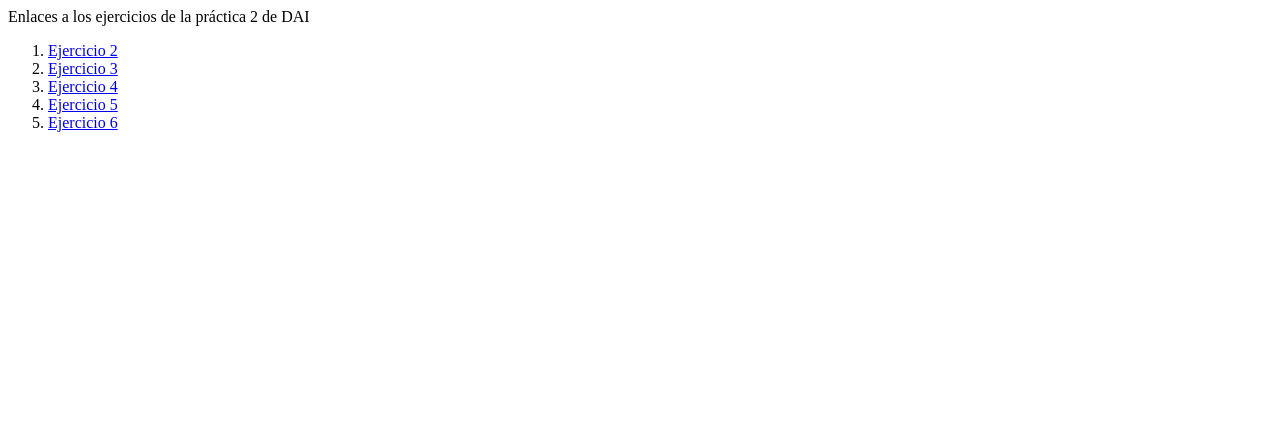
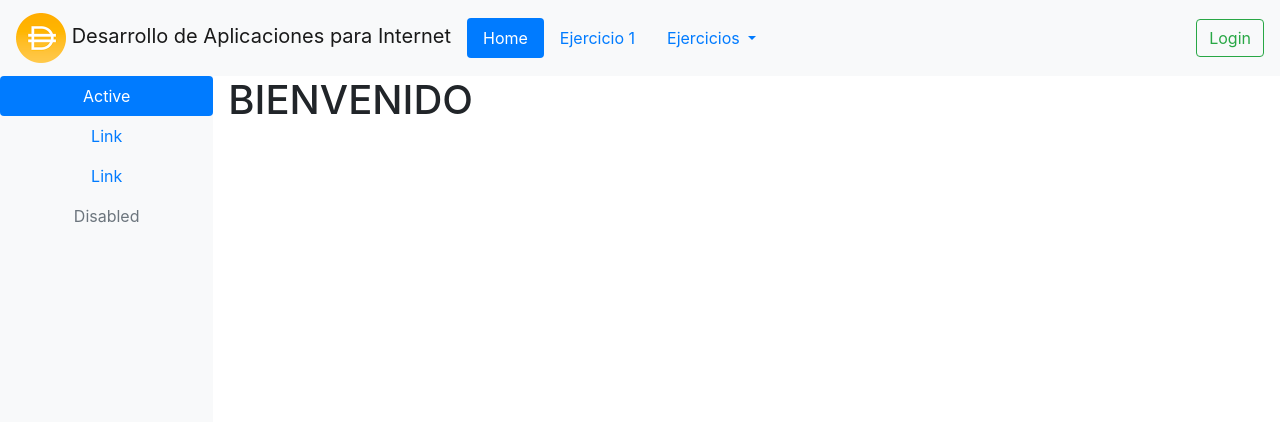
Before and after one commit to ByteVictor/DAI, a Flask app: page / in a window 1280 px wide. Shown: the top 422 px of the page. Before the commit the page ends 132 px from the top, so only its background shows below. Run offline with Flask 2, Linux system fonts and the light colour scheme.

Commit message:
Añadido login y mvc

```diff
--- a/app/app.py
+++ b/app/app.py
@@ -1,5 +1,6 @@
 #./app/app.py
-from flask import Flask, render_template
+from flask import Flask, render_template, session, request, redirect, url_for
+#from ejercicios.ejercicio1 import ejercicio1
 from ejercicios.ejercicio2 import ejercicio2
 from ejercicios.ejercicio3 import ejercicio3
 from ejercicios.ejercicio5 import ejercicio5
@@ -7,14 +8,39 @@ from ejercicios.ejercicio6 import ejercicio6
 
 from io import StringIO
 import sys
+from model import *
 
 app = Flask(__name__)
 
-
+app.secret_key = 'clavesuperhipermegasecreta'
 
 @app.route('/')
 def index():
     return render_template('index.html')
+
+@app.route('/login', methods=['GET','POST'])
+def login():
+    if( request.method == 'POST' ):
+        if( request.form['email'] == db['user']['email']
+        and request.form['password'] == db['user_pass']['pass'] ):
+            session['email'] = request.form['email']
+
+    if not 'email' in session:
+        return render_template('login.html', session=session, intentado=(request.method=='POST'))
+    else:
+        return redirect(url_for('index'))
+
+
+@app.route('/logout', methods=['GET', 'POST'])
+def logout():
+    #Eliminamos el email, por lo tanto estamos deslogeados
+    session.pop('email')
+
+    return redirect(url_for('index'))
+
+@app.route('/adivinacion')
+def adivinacion():
+    return render_template('vistaejercicio.html')
 
 @app.route('/ordena/<tamano>')
 def ordena(tamano):
@@ -23,7 +49,8 @@ def ordena(tamano):
     sys.stdout = salida
     ejercicio2(tamano)
 
-    return salida.getvalue()
+
+    return render_template('vistaejercicio.html', salida=salida.getvalue())
 
 @app.route('/criba/<tamano>')
 def criba(tamano):
@@ -32,11 +59,11 @@ def criba(tamano):
     sys.stdout = salida
     ejercicio3(tamano)
 
-    return salida.getvalue()
+    return render_template('vistaejercicio.html', salida=salida.getvalue())
 
 @app.route('/fibonacci/<tamano>')
 def fibonacci(tamano):
-    return "Ver ficheros leeEJ4 y escribeJ4"
+    return render_template('vistaejercicio.html', salida="Ver ficheros leeEJ4 y escribeJ4")
 
 @app.route('/cadenas/<cadena>')
 def cadenas(cadena):
@@ -45,7 +72,7 @@ def cadenas(cadena):
     sys.stdout = salida
     ejercicio5(cadena)
 
-    return salida.getvalue()
+    return render_template('vistaejercicio.html', salida=salida.getvalue())
 
 @app.route('/regex')
 def reg_ex():
@@ -54,7 +81,7 @@ def reg_ex():
     sys.stdout = salida
     ejercicio6()
 
-    return salida.getvalue()
+    return render_template('vistaejercicio.html', salida=salida.getvalue())
 
 @app.errorhandler(404)
 def page_notfound(error):
--- /dev/null
+++ b/app/model.py
@@ -0,0 +1,6 @@
+from pickleshare import PickleShareDB
+
+db = PickleShareDB('miBD')
+db['user'] = {'email' : 'admin@admin.com',
+              'pass'  : '1234'}
+db['user_pass'] = {'pass' : '1234'}
--- /dev/null
+++ b/app/static/style.css
@@ -0,0 +1,8 @@
+/*{
+    border: 2px solid;
+    border-color: red;
+}*/
+
+html, body, main {
+    height: 100%;
+}
--- /dev/null
+++ b/app/templates/base.html
@@ -0,0 +1,94 @@
+<html lang="es">
+    <head>
+        <meta charset="utf-8">
+        <meta http-equiv="X-UA-Compatible" content="IE=edge">
+        <meta name="viewport" content="width=device-width, initial-scale=1">
+        <link rel="stylesheet" href="https://cdn.jsdelivr.net/npm/bootstrap@4.5.3/dist/css/bootstrap.min.css" integrity="sha384-TX8t27EcRE3e/ihU7zmQxVncDAy5uIKz4rEkgIXeMed4M0jlfIDPvg6uqKI2xXr2" crossorigin="anonymous">
+        <link rel="stylesheet" href="/static/style.css">
+        <title>Práctica 3</title>
+    </head>
+
+    <body>
+        <header>
+            <nav class="navbar navbar-expand-lg navbar-light bg-light">
+                <a class="navbar-brand" href="/">
+                  <img class="img-responsive" width="50px" src="/static/logo-small.png">
+                  <span class="d-none d-md-inline">Desarrollo de Aplicaciones para Internet</span>
+                </a>
+                <button class="navbar-toggler" type="button" data-toggle="collapse" data-target="#navbarSupportedContent" aria-controls="navbarSupportedContent" aria-expanded="false" aria-label="Toggle navigation">
+                  <span class="navbar-toggler-icon"></span>
+                </button>
+
+
+                <div class="collapse navbar-collapse" id="navbarSupportedContent">
+                  <ul class="nav nav-pills  mr-auto">
+                    <li class="nav-item ">
+                      <a class="nav-link {% if request.path.split('/')[1] == "" %}active{% endif %}" href="/">Home</a>
+                    </li>
+                    <li class="nav-item ">
+                      <a class="nav-link {% if request.path.split('/')[1] == "adivinacion" %}active{% endif %}" href="/adivinacion">Ejercicio 1</a>
+                    </li>
+                    <li class="nav-item dropdown">
+                      <a class="nav-link dropdown-toggle" href="#" id="navbarDropdown" role="button" data-toggle="dropdown" aria-haspopup="true" aria-expanded="false">
+                        Ejercicios
+                      </a>
+                      <div class="dropdown-menu" aria-labelledby="navbarDropdown">
+                        <a class="dropdown-item {% if request.path.split('/')[1] == "ordena" %}active{% endif %}" href="/ordena/50">Ejercicio 2  </a>
+                        <div class="dropdown-divider"></div>
+                        <a class="dropdown-item {% if request.path.split('/')[1] == "criba" %}active{% endif %}" href="/criba/1000">Ejercicio 3</a>
+                        <div class="dropdown-divider"></div>
+                        <a class="dropdown-item {% if request.path.split('/')[1] == "fibonacci" %}active{% endif %}" href="/fibonacci/20">Ejercicio 4</a>
+                        <div class="dropdown-divider"></div>
+                        <a class="dropdown-item {% if request.path.split('/')[1] == "cadenas" %}active{% endif %}" href="/cadenas/[][][][]][[">Ejercicio 5</a>
+                        <div class="dropdown-divider"></div>
+                        <a class="dropdown-item {% if request.path.split('/')[1] == "regex" %}active{% endif %}" href="/regex">Ejercicio 6</a>
+
+                      </div>
+                    </li>
+                  </ul>
+                  {% if not session['email'] %}
+                  <form class="form-inline my-2 my-lg-0" action="/login">
+                    <button class="btn btn-outline-success my-2 my-sm-0" type="submit">Login</button>
+                  </form>
+                  {% else %}
+                  <span class="p-1">Bienvenido! {{ session['email'] }}</span>
+                  <form class="form-inline my-2 my-lg-0" action="/logout">
+                    <button class="btn btn-outline-danger my-2 my-sm-0" type="submit">Logout</button>
+                  </form>
+                  {% endif %}
+                </div>
+              </nav>
+        </header>
+        <main>
+              <section class="container-fluid">
+                <div class="row h-100">
+                  <div class="col-2 p-0 bg-light">
+                    <ul class="nav nav-pills nav-justified flex-column">
+                      <li class="nav-item">
+                        <a class="nav-link active" href="#">Active</a>
+                      </li>
+                      <li class="nav-item">
+                        <a class="nav-link" href="#">Link</a>
+                      </li>
+                      <li class="nav-item">
+                        <a class="nav-link" href="#">Link</a>
+                      </li>
+                      <li class="nav-item">
+                        <a class="nav-link disabled" href="#">Disabled</a>
+                      </li>
+                    </ul>
+                  </div>
+                  <div class="col">
+                    {% block variante %}{% endblock %}
+                  </div>
+                  <div class="col-2"></div>
+                </div>
+              </section>
+        </main>
+
+        <footer></footer>
+
+    <script src="https://code.jquery.com/jquery-3.5.1.slim.min.js" integrity="sha384-DfXdz2htPH0lsSSs5nCTpuj/zy4C+OGpamoFVy38MVBnE+IbbVYUew+OrCXaRkfj" crossorigin="anonymous"></script>
+    <script src="https://cdn.jsdelivr.net/npm/bootstrap@4.5.3/dist/js/bootstrap.bundle.min.js" integrity="sha384-ho+j7jyWK8fNQe+A12Hb8AhRq26LrZ/JpcUGGOn+Y7RsweNrtN/tE3MoK7ZeZDyx" crossorigin="anonymous"></script>
+    </body>
+</html>
--- a/app/templates/index.html
+++ b/app/templates/index.html
@@ -1,15 +1,7 @@
-<html>
-    <header>
-        <title>Práctica 2</title>
-    </header>
-    <body>
-        Enlaces a los ejercicios de la práctica 2 de DAI
-        <ol>
-            <li><a href="http://localhost:5000/ordena/50">Ejercicio 2</a></li>
-            <li><a href="http://localhost:5000/criba/1000">Ejercicio 3</a></li>
-            <li><a href="http://localhost:5000/fibonacci/20">Ejercicio 4</a></li>
-            <li><a href="http://localhost:5000/cadenas/[][][][]][[">Ejercicio 5</a></li>
-            <li><a href="http://localhost:5000/regex">Ejercicio 6</a></li>
-        </ol>
-    </body>
-</html>
+{% extends "base.html" %}
+
+
+{% block variante %}
+<h1>BIENVENIDO</h1>
+
+{% endblock %}
--- a/requirements.txt
+++ b/requirements.txt
@@ -1,2 +1,3 @@
 # requirements.txt
 flask==1.1
+pickleshare
```
Also changed, not shown: app/templates/login.html (added, +25 -0 lines), app/templates/vistaejercicio.html (added, +10 -0 lines), app/static/logo-small.png (added), app/static/logo.png (added), 2 other files.
